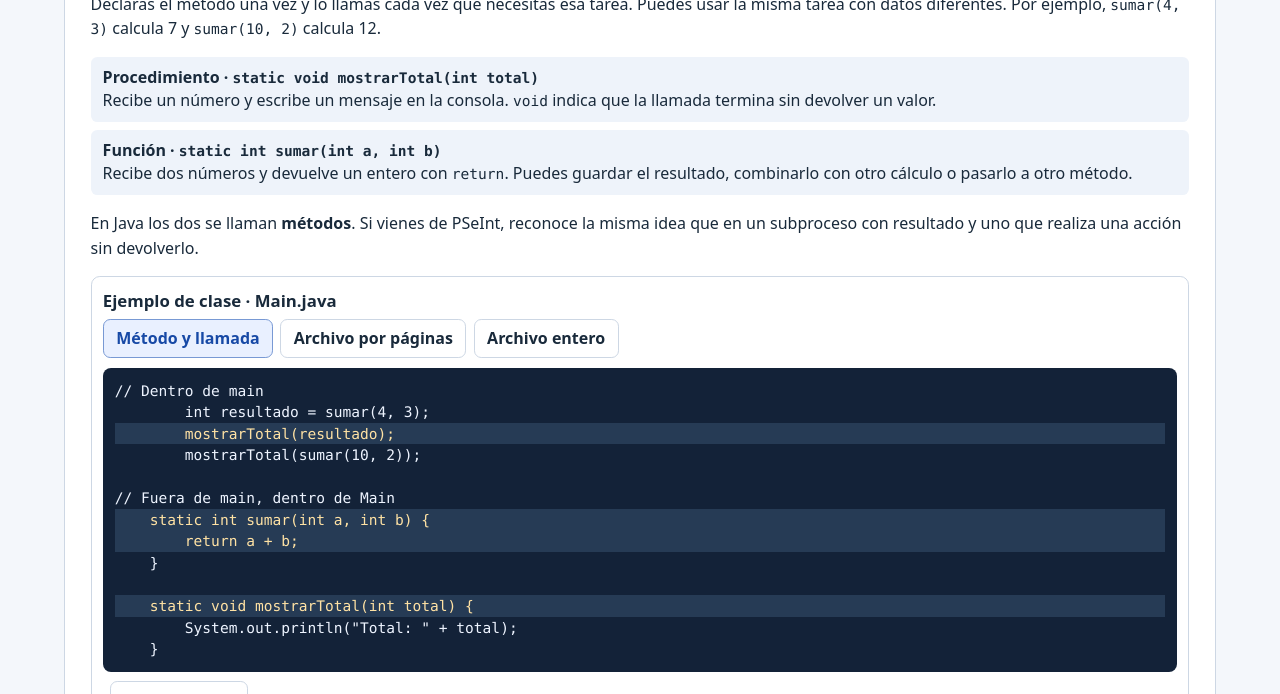
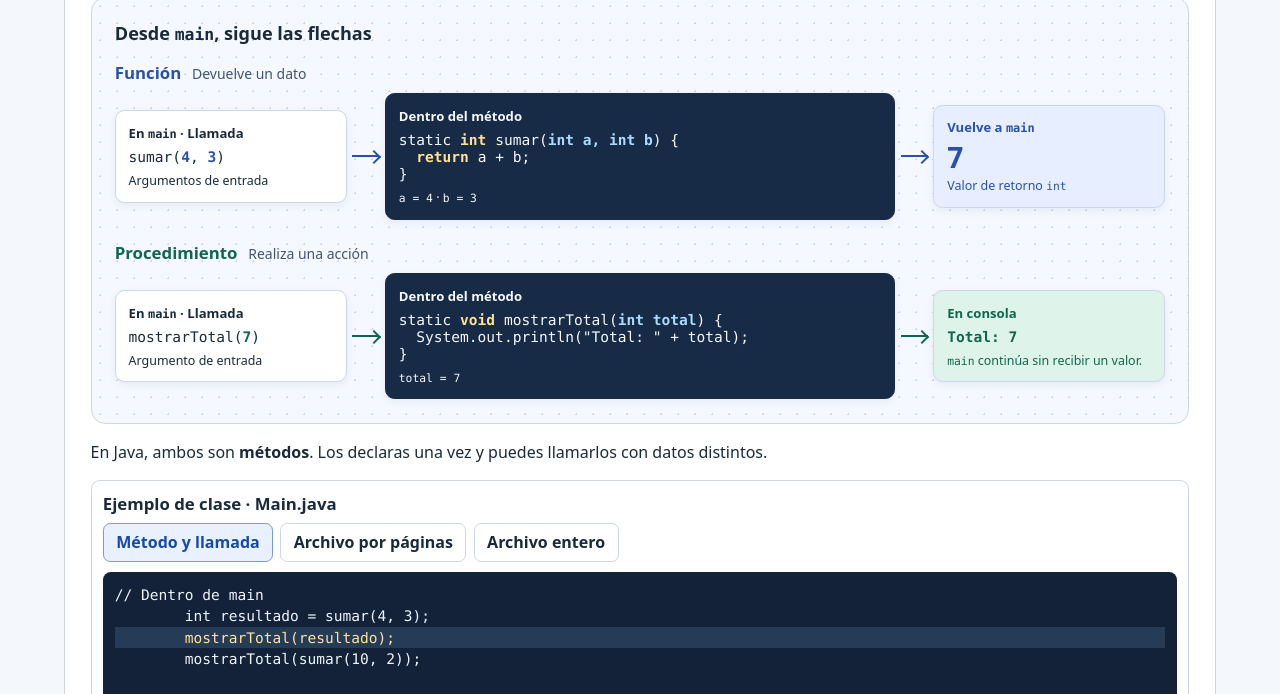
Before and after one commit to albertohdezakkari/java-sv-26-27-00, a plain HTML site: page tablero/metodos/index.html in a window 1280 px wide. Shown: the part 406-1100 px from the top of the page. Drawn offline with Linux system fonts and the light colour scheme.

Commit message:
Illustrate Java methods with an annotated flow diagram

```diff
--- a/tablero/metodos/index.html
+++ b/tablero/metodos/index.html
@@ -4,7 +4,7 @@
   <meta charset="utf-8">
   <meta name="viewport" content="width=device-width, initial-scale=1">
   <title>Métodos en Java · Del código al tablero</title>
-  <link rel="stylesheet" href="styles.css">
+  <link rel="stylesheet" href="styles.css?v=lienzo">
   <script src="examples.js" defer></script>
   <script src="app.js" defer></script>
 </head>
@@ -31,13 +31,57 @@
     </nav>
 
     <section role="tabpanel" id="intro" aria-labelledby="tab-intro" tabindex="0">
-      <h2>Un método reúne instrucciones con un nombre</h2>
-      <p>Declaras el método una vez y lo llamas cada vez que necesitas esa tarea. Puedes usar la misma tarea con datos diferentes. Por ejemplo, <code>sumar(4, 3)</code> calcula 7 y <code>sumar(10, 2)</code> calcula 12.</p>
-      <dl class="contracts">
-        <div><dt>Procedimiento · <code>static void mostrarTotal(int total)</code></dt><dd>Recibe un número y escribe un mensaje en la consola. <code>void</code> indica que la llamada termina sin devolver un valor.</dd></div>
-        <div><dt>Función · <code>static int sumar(int a, int b)</code></dt><dd>Recibe dos números y devuelve un entero con <code>return</code>. Puedes guardar el resultado, combinarlo con otro cálculo o pasarlo a otro método.</dd></div>
-      </dl>
-      <p>En Java los dos se llaman <strong>métodos</strong>. Si vienes de PSeInt, reconoce la misma idea que en un subproceso con resultado y uno que realiza una acción sin devolverlo.</p>
+      <h2>¿Qué entra al método? ¿Qué sale?</h2>
+      <figure class="method-map" aria-labelledby="map-title">
+        <figcaption id="map-title">Desde <code>main</code>, sigue las flechas</figcaption>
+        <section class="method-lane function-lane" aria-labelledby="function-title">
+          <h3 id="function-title">Función <small>Devuelve un dato</small></h3>
+          <div class="method-flow">
+            <div class="method-node">
+              <span>En <code>main</code> · Llamada</span>
+              <code>sumar(<b>4</b>, <b>3</b>)</code>
+              <small>Argumentos de entrada</small>
+            </div>
+            <div class="method-arrow" aria-hidden="true"></div>
+            <div class="method-node method-code">
+              <span>Dentro del método</span>
+              <code>static <em>int</em> sumar(<b>int a, int b</b>) {<br>
+                &nbsp;&nbsp;<em>return</em> a + b;<br>}</code>
+              <small><code>a = 4</code> · <code>b = 3</code></small>
+            </div>
+            <div class="method-arrow" aria-hidden="true"></div>
+            <div class="method-node method-result">
+              <span>Vuelve a <code>main</code></span>
+              <strong>7</strong>
+              <small>Valor de retorno <code>int</code></small>
+            </div>
+          </div>
+        </section>
+        <section class="method-lane procedure-lane" aria-labelledby="procedure-title">
+          <h3 id="procedure-title">Procedimiento <small>Realiza una acción</small></h3>
+          <div class="method-flow">
+            <div class="method-node">
+              <span>En <code>main</code> · Llamada</span>
+              <code>mostrarTotal(<b>7</b>)</code>
+              <small>Argumento de entrada</small>
+            </div>
+            <div class="method-arrow" aria-hidden="true"></div>
+            <div class="method-node method-code">
+              <span>Dentro del método</span>
+              <code>static <em>void</em> mostrarTotal(<b>int total</b>) {<br>
+                &nbsp;&nbsp;System.out.println("Total: " + total);<br>}</code>
+              <small><code>total = 7</code></small>
+            </div>
+            <div class="method-arrow" aria-hidden="true"></div>
+            <div class="method-node method-result">
+              <span>En consola</span>
+              <code class="console-line">Total: 7</code>
+              <small><code>main</code> continúa sin recibir un valor.</small>
+            </div>
+          </div>
+        </section>
+      </figure>
+      <p>En Java, ambos son <strong>métodos</strong>. Los declaras una vez y puedes llamarlos con datos distintos.</p>
       <div class="viewer" data-example="fundamentos"></div>
       <p class="check"><strong>Antes de avanzar.</strong> Abre «Archivo entero». Localiza las dos llamadas a <code>sumar</code> y predice qué líneas escribirá <code>mostrarTotal</code>. Comprueba que los dos resultados son <code>Total: 7</code> y <code>Total: 12</code>.</p>
     </section>
@@ -45,6 +89,14 @@
     <section role="tabpanel" id="firma" aria-labelledby="tab-firma" tabindex="0" hidden>
       <h2>Lee una declaración pieza a pieza</h2>
       <p>Dentro de la clase <code>Main</code>, escribe los métodos después de la llave que cierra <code>main</code> y antes de la última llave de la clase. La llamada se escribe dentro de <code>main</code> o de otro método.</p>
+      <figure class="signature-map" aria-label="Partes de la declaración de sumar">
+        <div><code>static</code><span>Modificador</span></div>
+        <div><code>int</code><span>Tipo de retorno</span></div>
+        <div class="signature-part"><code>sumar</code><span>Nombre</span></div>
+        <div class="signature-part"><code>(int a, int b)</code><span>Parámetros</span></div>
+        <div><code>{ return a + b; }</code><span>Cuerpo</span></div>
+        <figcaption>Firma <code>sumar(int, int)</code></figcaption>
+      </figure>
       <div class="viewer" data-example="firma"></div>
       <dl class="contracts">
         <div><dt><code>static</code></dt><dd>El método pertenece a la clase. Aquí puedes llamarlo directamente desde <code>main</code>, que también es <code>static</code>.</dd></div>
--- a/tablero/metodos/styles.css
+++ b/tablero/metodos/styles.css
@@ -84,3 +84,83 @@ output { display: block; margin-top: .65rem; overflow-wrap: anywhere; font-famil
 }
 #trace-step { color: #466079; font-size: .9rem; font-weight: 650; }
 #trace-code { font-size: 1rem; font-weight: 650; }
+
+.method-map {
+    margin: 1rem 0;
+    padding: clamp(.75rem, 2.5vw, 1.45rem);
+    border: 1px solid #cbd8e9;
+    border-radius: .9rem;
+    background-color: #f5f8ff;
+    background-image: radial-gradient(#c7d6ed 1px, transparent 1px);
+    background-size: 17px 17px;
+}
+.method-map > figcaption { font-size: 1.13rem; font-weight: 750; margin-bottom: 1rem; }
+.method-lane { --accent: #2951a6; --wash: #e7eeff; }
+.procedure-lane { --accent: #11664f; --wash: #def3e9; margin-top: 1.35rem; }
+.method-lane h3 { margin: 0 0 .55rem; color: var(--accent); }
+.method-lane h3 small { margin-inline-start: .4rem; color: #41556e; font-weight: 500; }
+.method-flow {
+    display: grid;
+    grid-template-columns: minmax(0, 1fr) 2.4rem minmax(0, 2.2fr) 2.4rem minmax(0, 1fr);
+    align-items: center;
+}
+.method-node {
+    min-width: 0;
+    display: grid;
+    gap: .4rem;
+    padding: .8rem;
+    border: 1px solid #cbd8e9;
+    border-radius: .6rem;
+    background: white;
+    box-shadow: 0 3px 8px #253f6b12;
+}
+.method-node span { font-size: .82rem; font-weight: 750; }
+.method-node small { font-size: .78rem; }
+.method-node b { color: var(--accent); }
+.method-code { color: #f5f8ff; background: #172a46; border-color: #172a46; }
+.method-code b { color: #a9dcff; }
+.method-code em { color: #ffe099; font-style: normal; font-weight: 750; }
+.method-result { background: var(--wash); color: var(--accent); }
+.method-result strong { font-size: 1.75rem; line-height: 1; }
+.console-line { font-weight: 750; }
+.method-arrow {
+    position: relative;
+    border-top: 2px solid var(--accent);
+    margin-inline: .35rem;
+}
+.method-arrow::after {
+    content: "";
+    position: absolute;
+    top: -.33rem;
+    right: .02rem;
+    width: .5rem;
+    height: .5rem;
+    border-top: 2px solid var(--accent);
+    border-right: 2px solid var(--accent);
+    transform: rotate(45deg);
+}
+.signature-map {
+    display: flex;
+    flex-wrap: wrap;
+    gap: .5rem;
+    margin: 1rem 0;
+    padding: .85rem;
+    border-radius: .6rem;
+    background: #eef3fa;
+}
+.signature-map div { display: grid; gap: .3rem; padding: .45rem .65rem; border-radius: .35rem; background: white; }
+.signature-map span { font-size: .78rem; color: #41556e; }
+.signature-map .signature-part { background: #dce8ff; }
+.signature-map figcaption { flex-basis: 100%; font-weight: 700; }
+.signature-map figcaption code { color: #1749a6; }
+@media (max-width: 780px) {
+    .method-flow { grid-template-columns: minmax(0, 1fr); }
+    .method-arrow {
+        height: 1.45rem;
+        width: 0;
+        margin: .15rem auto;
+        border-top: 0;
+        border-left: 2px solid var(--accent);
+    }
+    .method-arrow::after { top: auto; bottom: .05rem; right: -.22rem; transform: rotate(135deg); }
+}
```
